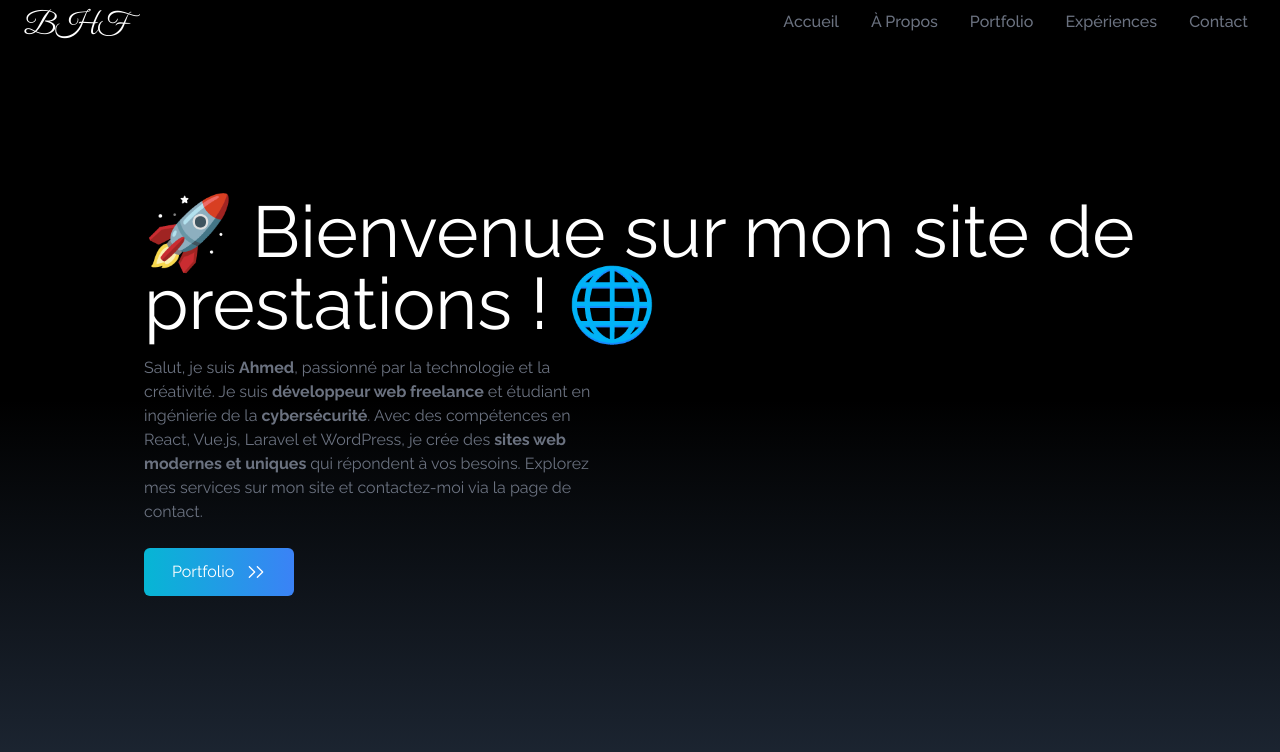
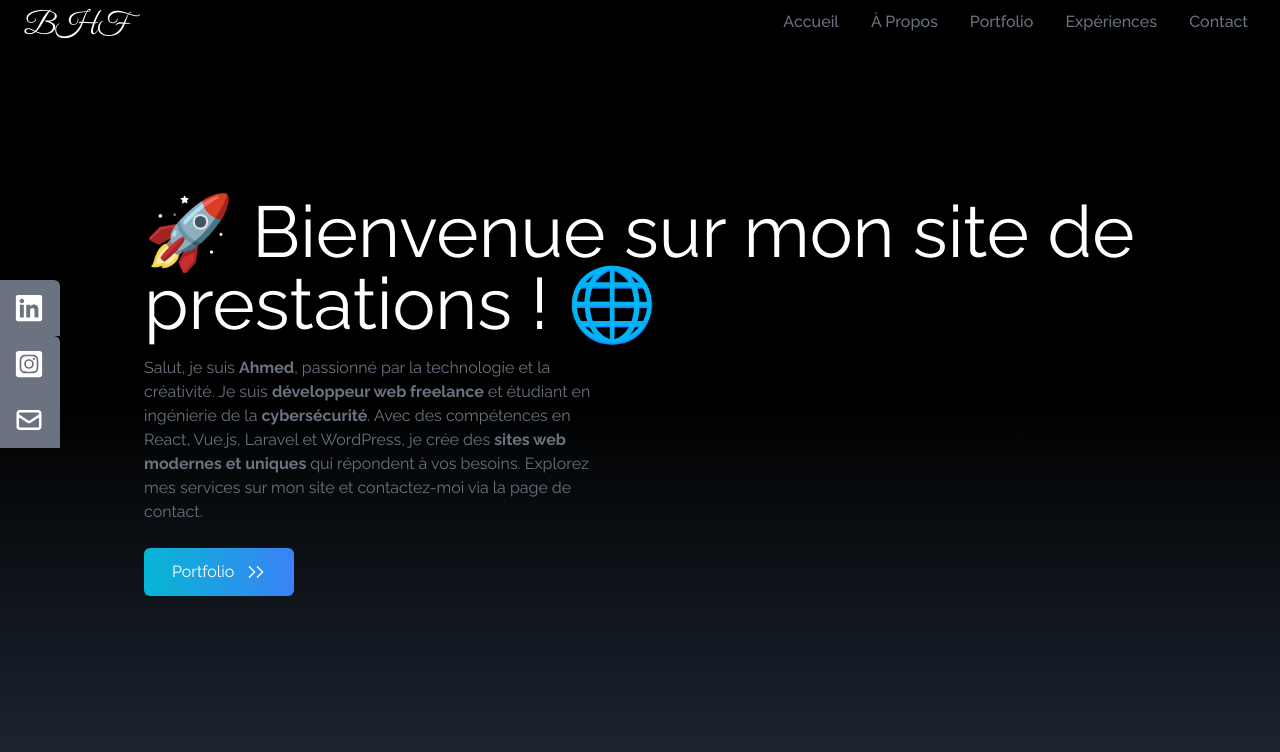
Before and after one commit to Ahmed94120/Portfolio_BHF, a React (Vite) app: page / in a window 1280 px wide. Shown: the top 752 px of the page. Built offline with nearby package versions, Linux system fonts and the light colour scheme.

Commit message:
Sociallinks

```diff
--- a/src/App.jsx
+++ b/src/App.jsx
@@ -1,11 +1,12 @@
 import NavBar from "./components/NavBar";
 import Accueil from "./components/Accueil";
-
+import SocialLinks from "./components/SocialLinks";
 function App() {
    return (
       <div>
          <NavBar />
          <Accueil />
+         <SocialLinks />
       </div>
    );
 }
--- /dev/null
+++ b/src/components/SocialLinks.jsx
@@ -0,0 +1,63 @@
+import React from "react";
+import { FaLinkedin, FaInstagramSquare } from "react-icons/fa";
+import { HiOutlineMail } from "react-icons/hi";
+import { BsFillPersonFill } from "react-icons/bs";
+const SocialLinks = () => {
+   const links = [
+      {
+         id: 1,
+         child: (
+            <>
+               LinkedIn <FaLinkedin size={30} />
+            </>
+         ),
+         href: "https://www.linkedin.com/in/ahmed-bouhafa-6276671a7/",
+         style: "rounded-tr-md",
+      },
+      {
+         id: 2,
+         child: (
+            <>
+               Instagram <FaInstagramSquare size={30} />
+            </>
+         ),
+         href: "https://www.instagram.com/bhf_services/",
+         style: "rounded-tr-md",
+      },
+      {
+         id: 3,
+         child: (
+            <>
+               Mail <HiOutlineMail size={30} />
+            </>
+         ),
+         href: "mailto:ahmed.bhfpro@gmail.com",
+      },
+   ];
+
+   return (
+      <div className=" hidden lg:flex flex-col top-[35%] left-0 fixed">
+         <ul>
+            {links.map(({ id, child, href, style }) => (
+               <li
+                  key={id}
+                  className={
+                     "flex justify-between items-center w-40 h-14 px-4 ml-[-100px] hover:ml-[-10px] hover:rounded-md duration-300  bg-gray-500" +
+                     " " +
+                     style
+                  }
+               >
+                  <a
+                     href={href}
+                     className="flex justify-between items-center w-full text-white"
+                  >
+                     {child}
+                  </a>
+               </li>
+            ))}
+         </ul>
+      </div>
+   );
+};
+
+export default SocialLinks;
```
